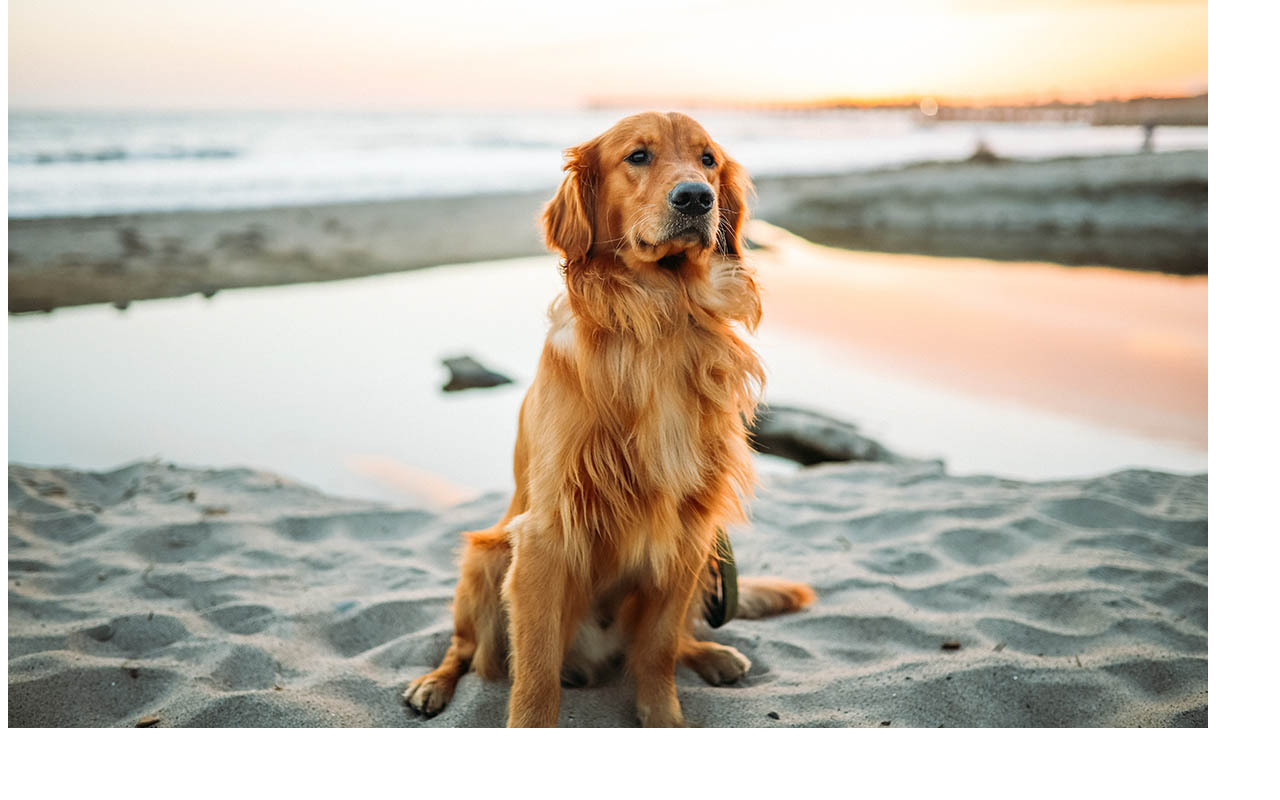
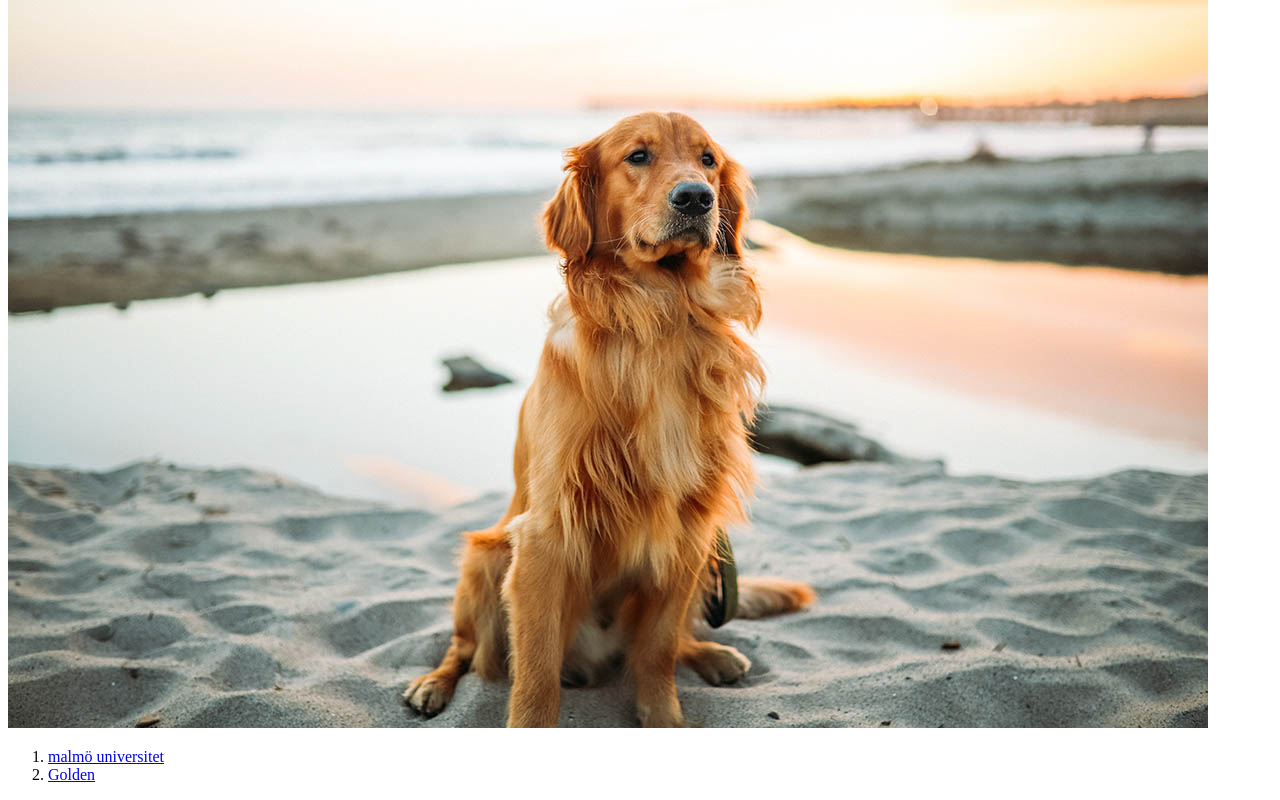
Before and after one commit to williammeijer/sammanfattning, a plain HTML site: page index.html in a window 1280 px wide. Shown: the part 339-1139 px from the top of the page. Before the commit the page ends 1079 px from the top, so only its background shows below. Drawn offline with Linux system fonts and the light colour scheme.

Commit message:
added 2 new links

```diff
--- a/index.html
+++ b/index.html
@@ -16,5 +16,15 @@
 </ul>
 
 <img src="images/Golden-retriever.jpg" alt="A picture of a dog">
+
+<ol>
+    <li>
+        <a href="https://mau.se">malmö universitet</a>
+    </li>
+    <li>
+        <a href="https://www.skk.se/sv/hundraser/golden-retriever/">Golden</a>
+
+    </li>
+</ol>
 </body>
 </html>
```
